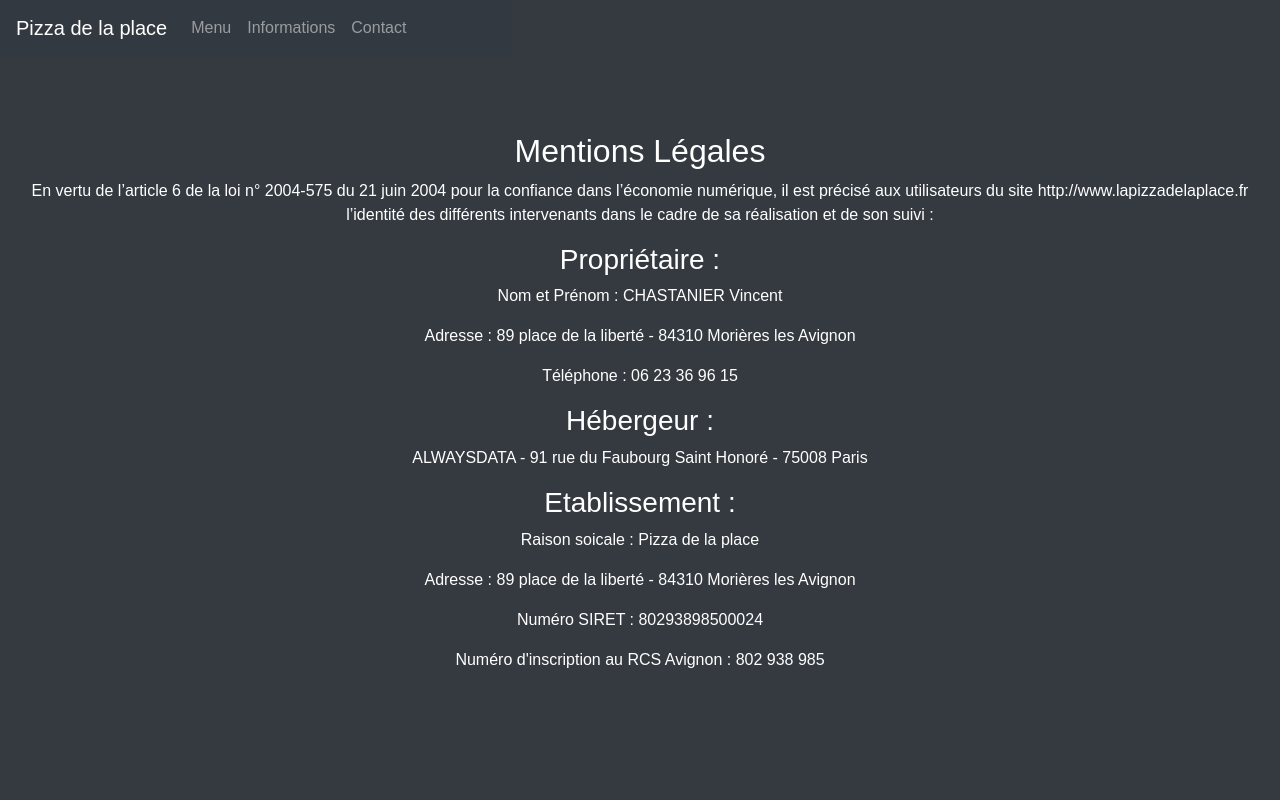
After one commit to Pierre-mg/pizzadelaplace-symfony, a Symfony app: template templates/main/legal_mentions.html.twig in a window 1280 px wide. The commit adds this page. Run offline with Twig, Linux system fonts and the light colour scheme; the template is opened without the code that fills it, so the values that code supplies are empty; some libraries are stand-ins or nearby versions; some web fonts are replaced.

Commit message:
mention légales ok

```diff
--- a/templates/_footer.html.twig
+++ b/templates/_footer.html.twig
@@ -32,7 +32,7 @@
             </div>
 
             <div class="c">
-            <a href="legal-mentions">Mentions légales</a> - &#x000A9; {{ "now"|date('Y') }} - Développé par <a href="mailto:pierrem.garcia@gmail.com">Pierre Garcia</a> - Collaboration : <a href="mailto:lkcom.info@gmail.com">LKCOM</a> - Photo : Greg Le Bourhis
+            <a href="{{ path('legal-mentions') }}">Mentions légales</a> - &#x000A9; {{ "now"|date('Y') }} - Développé par <a href="mailto:pierrem.garcia@gmail.com">Pierre Garcia</a> - Collaboration : <a href="mailto:lkcom.info@gmail.com">LKCOM</a> - Photo : Greg Le Bourhis
             </div>
             </footer>
 
--- a/templates/_nav.html.twig
+++ b/templates/_nav.html.twig
@@ -1,5 +1,5 @@
 <nav class="navbar navbar-expand-lg navbar-dark bg-dark">
-  <a class="navbar-brand" href="/">Pizza de la place</a>
+  <a class="navbar-brand" href="{{ path('home') }}">Pizza de la place</a>
   <button class="navbar-toggler" type="button" data-toggle="collapse" data-target="#navbarNav" aria-controls="navbarNav" aria-expanded="false" aria-label="Toggle navigation">
     <span class="navbar-toggler-icon"></span>
   </button>
--- a/templates/base.html.twig
+++ b/templates/base.html.twig
@@ -15,25 +15,23 @@
     </head>
     <body>
 
-        {% include "_header.html.twig" %}
+        {% block header %}
+            {% include "_header.html.twig" %}
+        {% endblock %}
 
         {% block body %}{% endblock %}
 
+        {% block footer %}
+            {% include "_footer.html.twig" %}
+        {% endblock %}
 
-        {% include "_footer.html.twig" %}
-
-        {% block javascripts %}{% endblock %}
-
+        {% block javascripts %}
         <script src="{{ asset('js/jquery-3.4.1.min.js') }}"></script>
         <script src="{{ asset('js/bootstrap.min.js') }}"></script>
         <script src="{{ asset('js/bootstrap.bundle.min.js') }}"></script>
-
-        <script src="{{ asset('js/animations.js') }}"></script>
-
         <script src="{{ asset('aos-master/dist/aos.js') }}"></script>
-        <script>
-        AOS.init();
-        </script>
+        <script>AOS.init();</script>
+        {% endblock %}
 
     </body>
 </html>
--- /dev/null
+++ b/templates/main/legal_mentions.html.twig
@@ -0,0 +1,37 @@
+{% extends 'base.html.twig' %}
+
+{% block title %}Mentions légales{% endblock %}
+
+{% block header %}
+    {% include "_nav.html.twig" %}
+{% endblock %}
+
+{% block body %}
+
+<section id="legal-mentions">
+
+
+    <h2>Mentions Légales</h2>
+
+    <p>En vertu de l’article 6 de la loi n° 2004-575 du 21 juin 2004 pour la confiance dans l’économie numérique, il est précisé aux utilisateurs du site http://www.lapizzadelaplace.fr l’identité des différents intervenants dans le cadre de sa réalisation et de son suivi :
+    </p>
+
+
+    <h3>Propriétaire :</h3>
+        <p>Nom et Prénom : CHASTANIER Vincent</p>
+        <p>Adresse : 89 place de la liberté - 84310 Morières les Avignon</p>
+        <p>Téléphone : 06 23 36 96 15</p>
+    <h3>Hébergeur :</h3>
+        <p>ALWAYSDATA - 91 rue du Faubourg Saint Honoré - 75008 Paris</p>
+    <h3>Etablissement : </h3>
+        <p>Raison soicale : Pizza de la place</p>
+        <p>Adresse : 89 place de la liberté - 84310 Morières les Avignon</p>
+        <p>Numéro SIRET : 80293898500024</p>
+        <p>Numéro d'inscription au RCS Avignon : 802 938 985
+
+</section>
+
+
+{% endblock %}
+
+{% block footer %}{% endblock %}
```
Also changed, not shown: src/Controller/MainController.php (+3 -12 lines).
